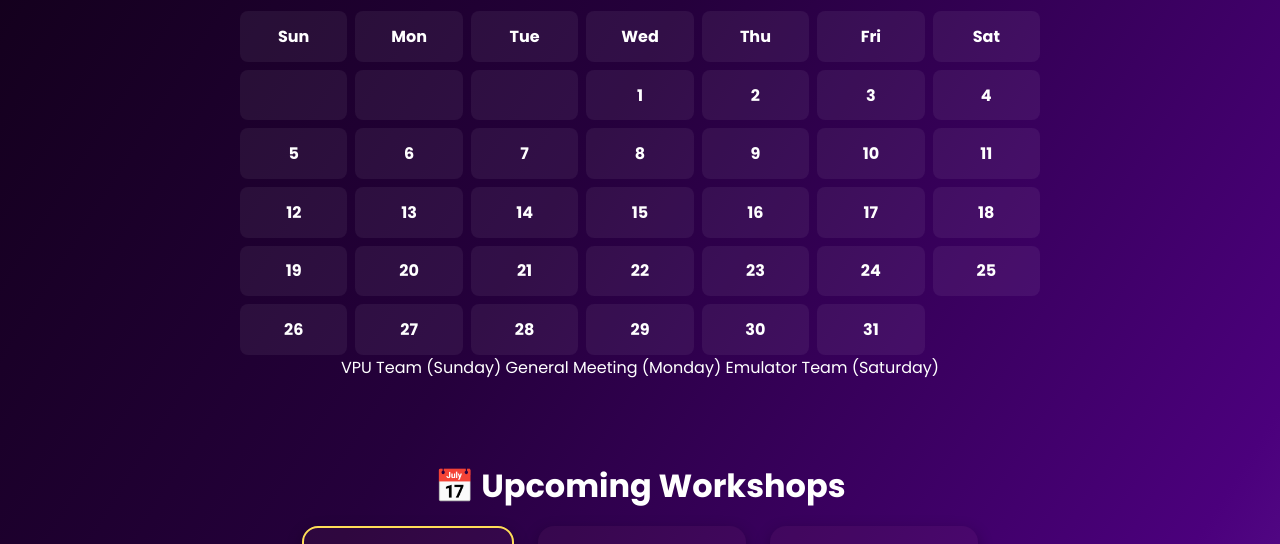
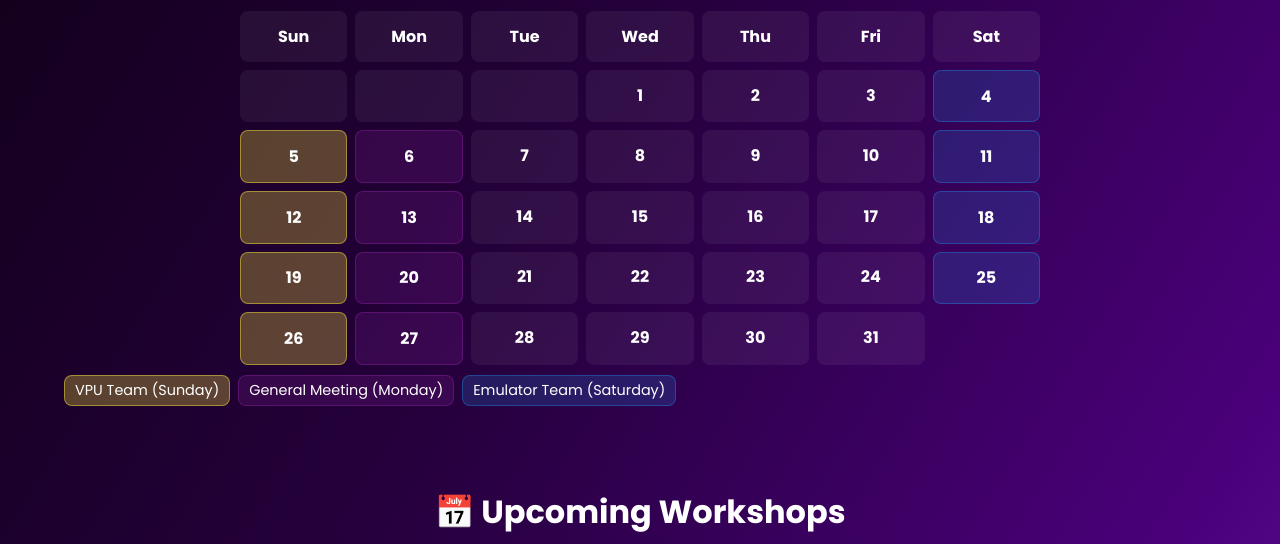
Before and after one commit to DavidRosocha/uofpga, a website built with Vite: page uofpga/events.html in a window 1280 px wide. Shown: the part 270-814 px from the top of the page. Built offline with nearby package versions, Linux system fonts and the light colour scheme.

Commit message:
Update events.css

```diff
--- a/uofpga/src/events.css
+++ b/uofpga/src/events.css
@@ -143,6 +143,41 @@ body {
     background-color: rgba(255, 255, 255, 0.15);
   }
 
+    /* WEEKLY HIGHLIGHT COLORS */
+    .calendar-day.emulator-day { /* Saturday - Emulator Team */
+      background: rgba(33, 150, 243, 0.18);
+      border: 1px solid rgba(33, 150, 243, 0.35);
+    }
+
+    .calendar-day.general-day { /* Monday - General Meeting */
+      background: rgba(156, 39, 176, 0.18);
+      border: 1px solid rgba(156, 39, 176, 0.35);
+    }
+
+    .calendar-day.vpu-day { /* Sunday - VPU Team */
+      background: rgba(255, 235, 59, 0.28);
+      border: 1px solid rgba(255, 235, 59, 0.45);
+    }
+
+    /* Legend styling */
+    .calendar-legend {
+      margin-top: 10px;
+      display: flex;
+      flex-wrap: wrap;
+      gap: 8px;
+      font-size: 0.9em;
+    }
+
+    .legend-chip {
+      padding: 4px 10px;
+      border-radius: 8px;
+      border: 1px solid transparent;
+    }
+
+    .legend-chip.vpu-day     { background: rgba(255,235,59,0.28);  border-color: rgba(255,235,59,0.45); }
+    .legend-chip.general-day { background: rgba(156,39,176,0.18);  border-color: rgba(156,39,176,0.35); }
+    .legend-chip.emulator-day{ background: rgba(33,150,243,0.18);  border-color: rgba(33,150,243,0.35); }
+
   .event-day {
     background-color: #ffdd57;
     color: #1a0033;
```
